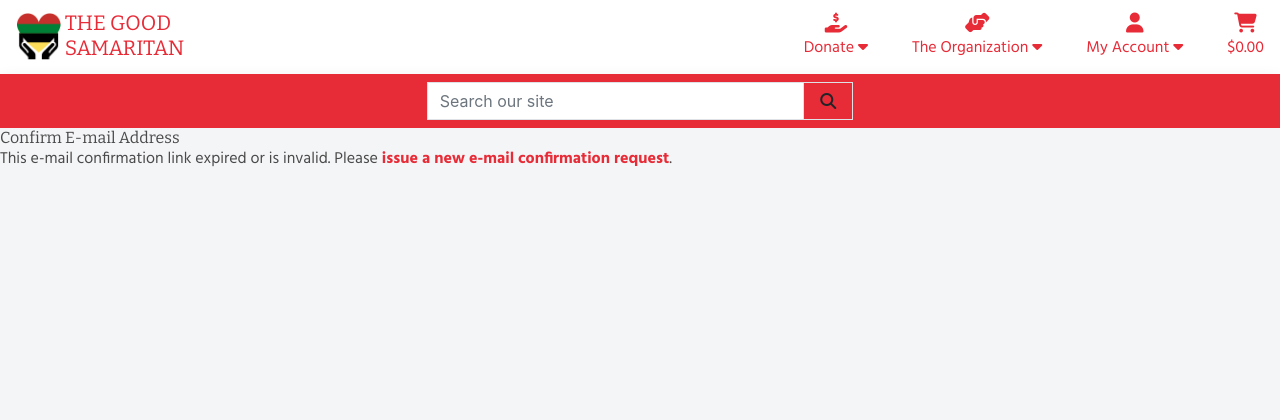
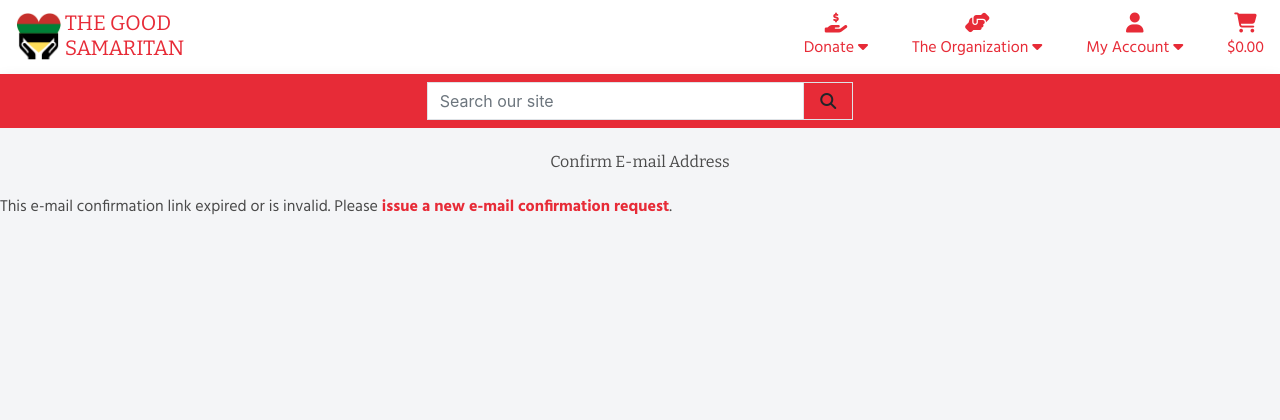
Before and after one commit to SanclerZanella/good_samaritan_org, a Django app: a page that uses templates/allauth/account/email_confirm.html in a window 1280 px wide. Shown: the top 420 px of the page. Run offline with Django 3.2, Linux system fonts and the light colour scheme; some libraries are stand-ins or nearby versions.

```diff
--- a/env-sample.py
+++ b/env-sample.py
@@ -5,3 +5,5 @@ os.environ["DJANGO_SECRET"] = "Your Django Secret"
 os.environ["STRIPE_PUBLIC_KEY"] = "Your Stripe Public Key"
 os.environ["CLIENT_SECRET"] = "Your Stripe Client Secret"
 os.environ["STRIPE_WH_SECRET"] = "Your Stripe Webhook Secret"
+os.environ["EMAIL_HOST_PASS"] = "Your email host password"
+os.environ["EMAIL_HOST_USER"] = "Your email"
--- a/home/views.py
+++ b/home/views.py
@@ -1,6 +1,7 @@
 from django.shortcuts import render, redirect, HttpResponse
 from django.core.mail import send_mail, BadHeaderError
 from django.template.loader import render_to_string
+from django.conf import settings
 from django.contrib import messages
 from .forms import ContactForm
 
@@ -62,7 +63,9 @@ def contact(request):
                 {'data': data_form})
 
             try:
-                send_mail(subject, body, cust_email, ['sanclerzjj@gmail.com'])
+                # Send contact email
+                send_mail(subject, body, cust_email,
+                          [settings.DEFAULT_FROM_EMAIL])
             except BadHeaderError:
                 return HttpResponse('Invalid header found.')
 
--- a/templates/allauth/account/email_confirm.html
+++ b/templates/allauth/account/email_confirm.html
@@ -7,7 +7,7 @@
 
 
 {% block content %}
-<div class="row no-gutters">
+<div class="row no-gutters text-center my-5">
     <div class="col-12">
         <h1>{% trans "Confirm E-mail Address" %}</h1>
     </div>
@@ -16,13 +16,13 @@
 {% if confirmation %}
 
 {% user_display confirmation.email_address.user as user_display %}
-<div class="row no-gutters">
+<div class="row no-gutters text-center my-5">
     <div class="col-12">
         <p>{% blocktrans with confirmation.email_address.email as email %}Please confirm that <a class="auth-link" href="mailto:{{ email }}">{{ email }}</a> is an e-mail address for user {{ user_display }}.{% endblocktrans %}</p>
     </div>
 </div>
 
-<div class="row no-gutters content-alignment">
+<div class="row no-gutters content-alignment text-center my-5">
     <div class="col-12">
         <form method="post" action="{% url 'account_confirm_email' confirmation.key %}">
             {% csrf_token %}
```
Also changed, not shown: good_samaritan/settings.py (+13 -3 lines), templates/allauth/account/verification_sent.html (+9 -6 lines).
